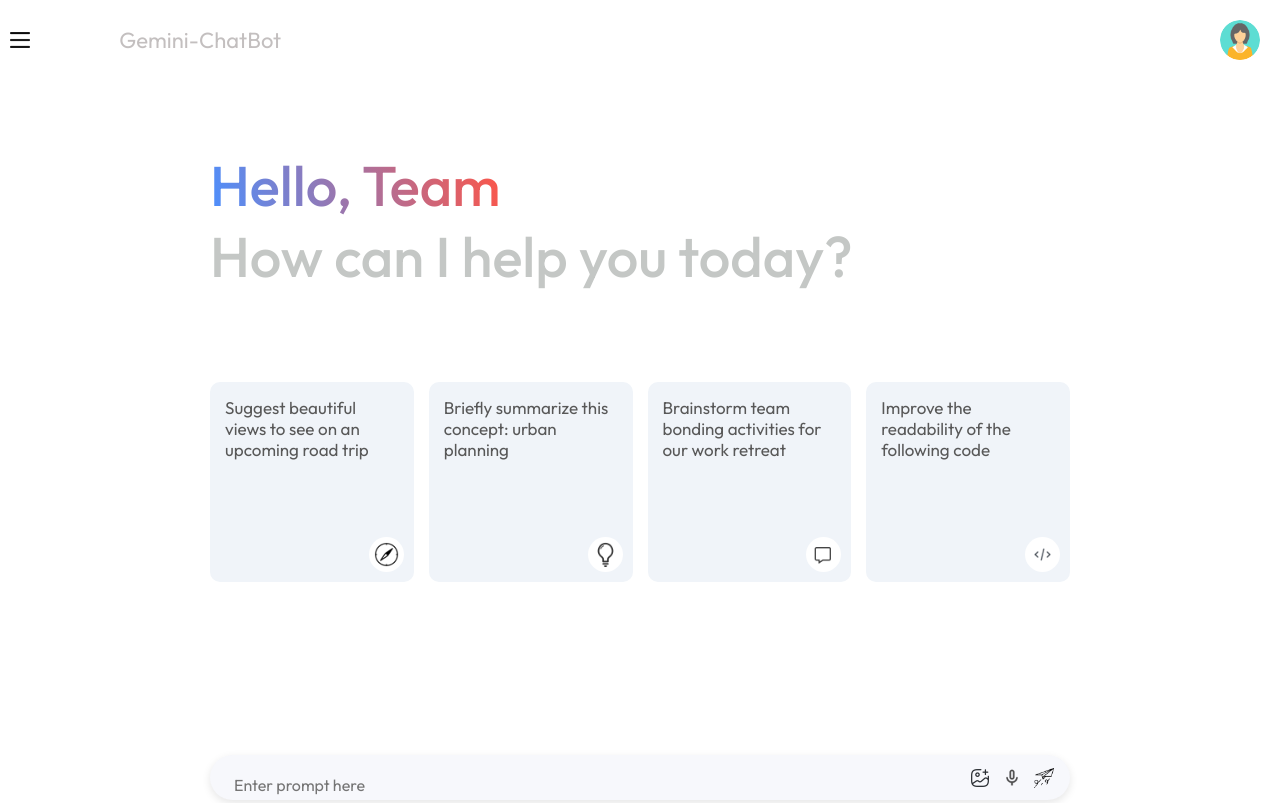
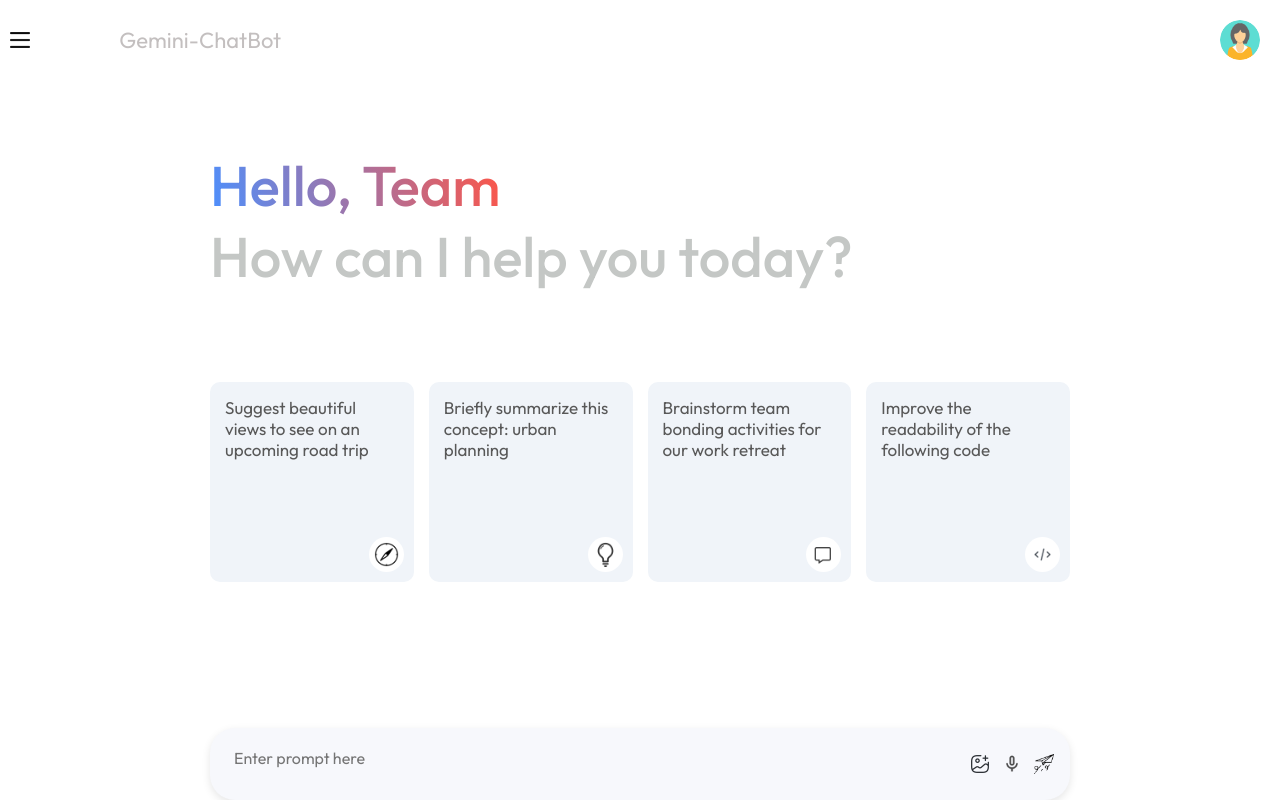
Before and after one commit to Balarhythamica18/Gemini, a React (Vite) app: page / in a window 1280 px wide. Built offline with nearby package versions, Linux system fonts and the light colour scheme.

Commit message:
second commit

```diff
--- a/src/components/Main/Main.css
+++ b/src/components/Main/Main.css
@@ -106,7 +106,8 @@
 
   }
   textarea{
-    margin-bottom:-15px;
+    margin-bottom:12px;
+    padding:10px;
   }
 
   /* Keep icons aligned in the search box */
--- a/src/components/Sidebar/Sidebar.css
+++ b/src/components/Sidebar/Sidebar.css
@@ -423,12 +423,14 @@
   background-color: #333;
   color: #fff;
 }
-
+.editText{
+  width:95%;
+}
 
 /* Mobile Responsiveness */
 @media (max-width: 600px) {
   .sidebar {
-    width: 100%; /* Full width for mobile */
+    width: 80%; /* Full width for mobile */
   }
 }
 /* Fade-In Animation */
--- a/src/components/Sidebar/Sidebar.jsx
+++ b/src/components/Sidebar/Sidebar.jsx
@@ -180,7 +180,7 @@
                 <FaEdit className="editbtnPrompt" />
                 Edit Prompt
               </h2>
-              <textarea
+              <textarea className="editText"
                 value={newPromptText}
                 onChange={handleEditChange}
                 rows="4"
```
